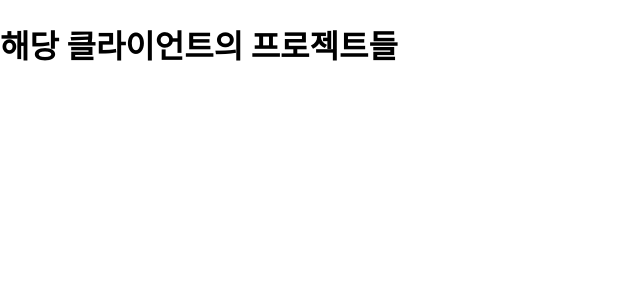
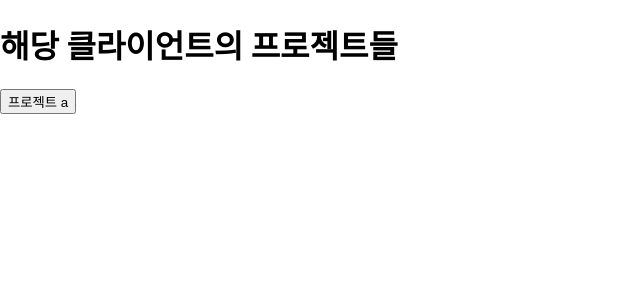
Before and after one commit to woobuntu/nextjs-practice, a Next.js app: page /clients/manu in a window 1280 px wide. Shown: the top 300 px of the page, without its empty margins (0-640 px from the left). Built offline with nearby package versions, Linux system fonts and the light colour scheme.

Commit message:
Link컴포넌트를 사용하지 않고 navigate하는 방법

```diff
--- a/pages/clients/[id]/index.js
+++ b/pages/clients/[id]/index.js
@@ -1,7 +1,27 @@
+import { useRouter } from "next/router";
+
 function ClientProjectPage() {
+  const router = useRouter();
+
+  function loadProjectHandler() {
+    // data를 load하는 등의 작업 후
+    router.push("/clients/max/projecta");
+    // router.push({
+    //   pathname: "/clients/[id]/[clientProjectId]",
+    //   query: {
+    //     id: "max",
+    //     clientProjectId: "projecta",
+    //   },
+    // });
+    // router.replace를 사용할 경우 뒤로 가기를 사용할 수 없다.
+    // 일반적으로는 Link로 navigating하지만,
+    // form submit등의 상황에서는 이와 같은 방법으로 navigate할 수 있다.
+  }
+
   return (
     <div>
       <h1>해당 클라이언트의 프로젝트들</h1>
+      <button onClick={loadProjectHandler}>프로젝트 a</button>
     </div>
   );
 }
```
